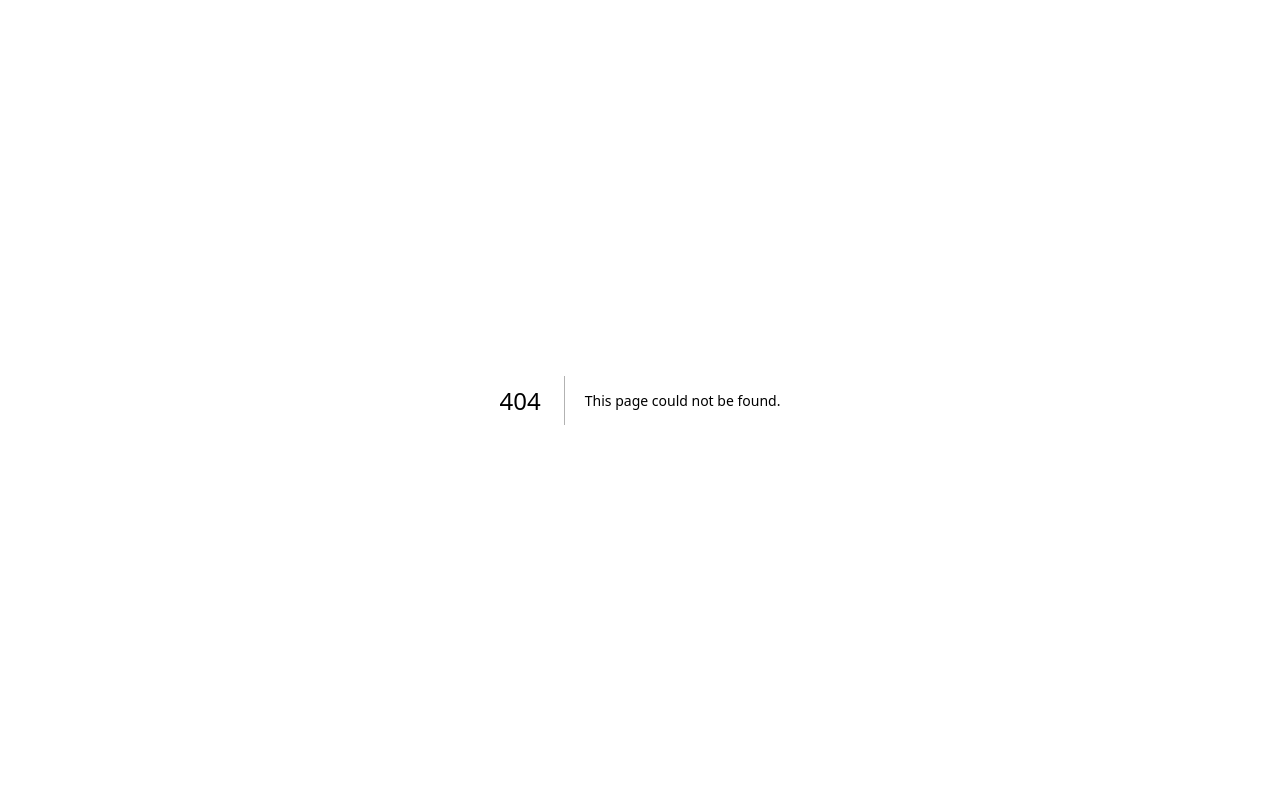
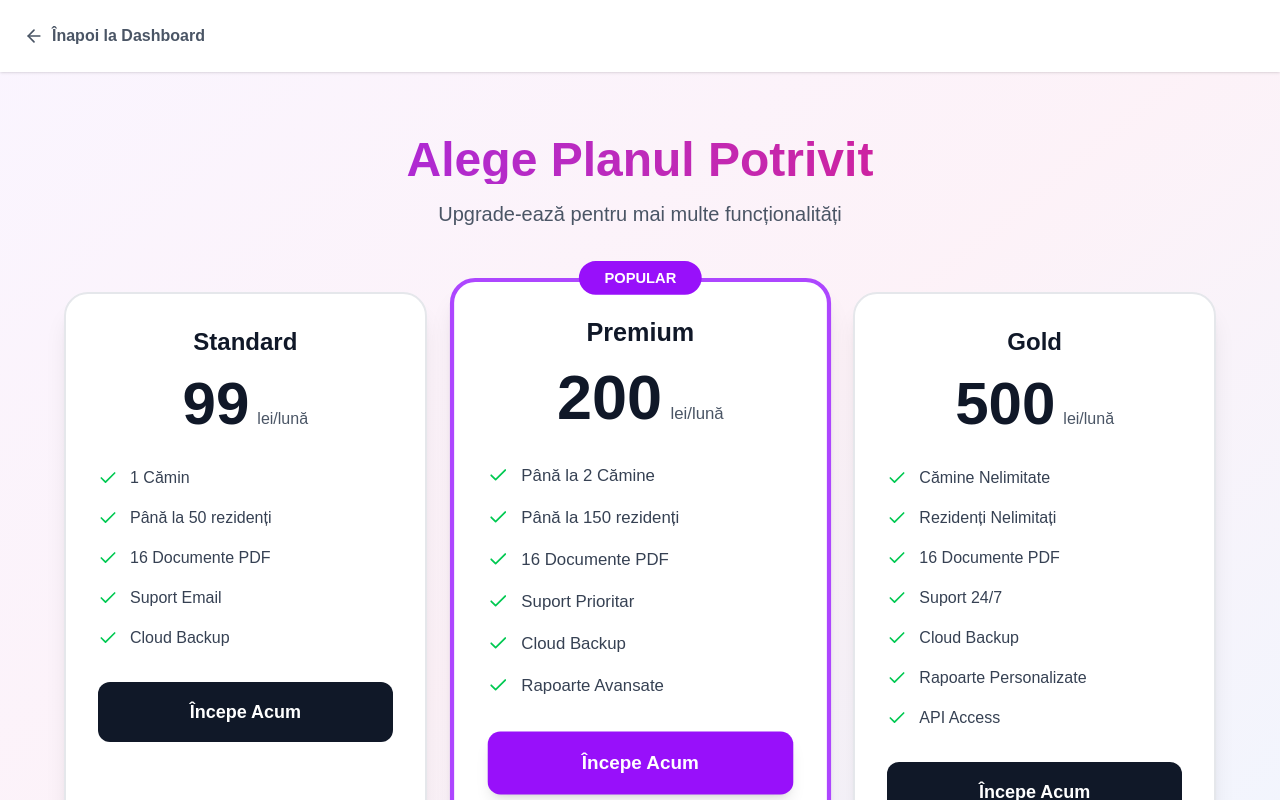
Before and after one commit to forsitex/admincamin, a Next.js app: page /pricing in a window 1280 px wide. Before the commit this address had no page. Shown: the top 800 px of the page. Built offline with nearby package versions, Linux system fonts and the light colour scheme.

Commit message:
✨ Added Upgrade button, Pricing page & Updated sidebar (removed Magazin/Organizații, added Galerie Foto)

```diff
--- a/app/dashboard-new/page.tsx
+++ b/app/dashboard-new/page.tsx
@@ -206,6 +206,12 @@ export default function DashboardNewPage() {
                 <span className="hidden sm:inline">Acasă</span>
               </Link>
               <Link
+                href="/pricing"
+                className="flex items-center gap-2 px-4 py-2 bg-gradient-to-r from-yellow-400 to-orange-500 text-white rounded-lg font-bold hover:from-yellow-500 hover:to-orange-600 transition shadow-lg"
+              >
+                ⭐ Upgrade
+              </Link>
+              <Link
                 href="/camine/add"
                 className="flex items-center gap-2 px-6 py-3 bg-purple-600 text-white rounded-lg font-semibold hover:bg-purple-700 transition shadow-lg"
               >
@@ -247,8 +253,8 @@ export default function DashboardNewPage() {
       {/* Content */}
       <div className="container mx-auto px-4 sm:px-6 py-8">
         <div className="grid grid-cols-1 md:grid-cols-2 lg:grid-cols-3 gap-6">
-          {camine.map((camin) => (
-            <div key={camin.id} className="bg-white rounded-lg shadow p-6">
+          {camine.map((camin, index) => (
+            <div key={`camin-${camin.id}-${index}`} className="bg-white rounded-lg shadow p-6">
               <div className="flex items-start justify-between mb-4">
                 <div className="w-12 h-12 bg-purple-100 rounded-lg flex items-center justify-center">
                   <Building className="w-6 h-6 text-purple-600" />
@@ -261,7 +267,7 @@ export default function DashboardNewPage() {
                   href={`/camine/${camin.id}`}
                   className="flex-1 px-4 py-2 bg-purple-600 text-white rounded-lg text-center font-semibold hover:bg-purple-700 transition"
                 >
-                  Deschide
+                  Vezi detalii
                 </Link>
                 <button
                   onClick={() => handleDeleteCamin(camin.id, camin.name)}
--- /dev/null
+++ b/app/pricing/page.tsx
@@ -0,0 +1,140 @@
+'use client';
+
+import Link from 'next/link';
+import { ArrowLeft, Check } from 'lucide-react';
+
+export default function PricingPage() {
+  const plans = [
+    {
+      name: 'Standard',
+      price: '99',
+      features: [
+        '1 Cămin',
+        'Până la 50 rezidenți',
+        '16 Documente PDF',
+        'Suport Email',
+        'Cloud Backup'
+      ],
+      buttonText: 'Începe Acum',
+      buttonClass: 'bg-gray-900 text-white hover:bg-black'
+    },
+    {
+      name: 'Premium',
+      price: '200',
+      popular: true,
+      features: [
+        'Până la 2 Cămine',
+        'Până la 150 rezidenți',
+        '16 Documente PDF',
+        'Suport Prioritar',
+        'Cloud Backup',
+        'Rapoarte Avansate'
+      ],
+      buttonText: 'Începe Acum',
+      buttonClass: 'bg-purple-600 text-white hover:bg-purple-700'
+    },
+    {
+      name: 'Gold',
+      price: '500',
+      features: [
+        'Cămine Nelimitate',
+        'Rezidenți Nelimitați',
+        '16 Documente PDF',
+        'Suport 24/7',
+        'Cloud Backup',
+        'Rapoarte Personalizate',
+        'API Access'
+      ],
+      buttonText: 'Începe Acum',
+      buttonClass: 'bg-gray-900 text-white hover:bg-black'
+    }
+  ];
+
+  return (
+    <div className="min-h-screen bg-gradient-to-br from-purple-50 via-pink-50 to-blue-50">
+      {/* Header */}
+      <div className="bg-white shadow">
+        <div className="container mx-auto px-4 sm:px-6 py-6">
+          <Link
+            href="/dashboard-new"
+            className="flex items-center gap-2 text-gray-600 hover:text-gray-900 transition"
+          >
+            <ArrowLeft className="w-5 h-5" />
+            <span className="font-semibold">Înapoi la Dashboard</span>
+          </Link>
+        </div>
+      </div>
+
+      {/* Content */}
+      <div className="container mx-auto px-4 sm:px-6 py-16">
+        <div className="text-center mb-16">
+          <h1 className="text-5xl font-black bg-gradient-to-r from-purple-600 to-pink-600 bg-clip-text text-transparent mb-4">
+            Alege Planul Potrivit
+          </h1>
+          <p className="text-xl text-gray-600">
+            Upgrade-ează pentru mai multe funcționalități
+          </p>
+        </div>
+
+        {/* Pricing Cards */}
+        <div className="grid md:grid-cols-3 gap-8 max-w-6xl mx-auto">
+          {plans.map((plan, index) => (
+            <div
+              key={index}
+              className={`
+                relative bg-white rounded-3xl shadow-xl p-8
+                ${plan.popular ? 'border-4 border-purple-500 transform scale-105' : 'border-2 border-gray-200'}
+                hover:shadow-2xl transition-all duration-300
+              `}
+            >
+              {plan.popular && (
+                <div className="absolute -top-4 left-1/2 -translate-x-1/2">
+                  <span className="bg-purple-600 text-white px-6 py-2 rounded-full text-sm font-bold">
+                    POPULAR
+                  </span>
+                </div>
+              )}
+
+              <div className="text-center mb-8">
+                <h3 className="text-2xl font-bold text-gray-900 mb-4">{plan.name}</h3>
+                <div className="flex items-baseline justify-center gap-2">
+                  <span className="text-6xl font-black text-gray-900">{plan.price}</span>
+                  <span className="text-gray-600">lei/lună</span>
+                </div>
+              </div>
+
+              <ul className="space-y-4 mb-8">
+                {plan.features.map((feature, idx) => (
+                  <li key={idx} className="flex items-start gap-3">
+                    <Check className="w-5 h-5 text-green-500 flex-shrink-0 mt-0.5" />
+                    <span className="text-gray-700">{feature}</span>
+                  </li>
+                ))}
+              </ul>
+
+              <button
+                className={`
+                  w-full py-4 rounded-xl font-bold text-lg transition-all
+                  ${plan.buttonClass}
+                  ${plan.popular ? 'shadow-lg' : ''}
+                `}
+              >
+                {plan.buttonText}
+              </button>
+            </div>
+          ))}
+        </div>
+
+        {/* Info */}
+        <div className="text-center mt-16">
+          <p className="text-gray-600 mb-4">
+            🔒 Plată securizată prin Stripe • 💳 Anulare oricând • 📧 Suport dedicat
+          </p>
+          <p className="text-sm text-gray-500">
+            Integrare Stripe disponibilă în curând
+          </p>
+        </div>
+      </div>
+    </div>
+  );
+}
--- a/components/Sidebar.tsx
+++ b/components/Sidebar.tsx
@@ -8,8 +8,7 @@ import {
   Shield,
   GraduationCap,
   Utensils,
-  ShoppingCart,
-  Building2,
+  Image,
   FileText,
   UserCircle,
   Users,
@@ -90,21 +89,12 @@ export default function Sidebar({ company, userEmail }: SidebarProps) {
       badge: 'Nou'
     },
     {
-      icon: ShoppingCart,
-      label: 'Magazin',
+      icon: Image,
+      label: 'Galerie Foto',
       href: '#',
-      color: 'text-yellow-600',
-      bgColor: 'bg-yellow-50',
-      hoverColor: 'hover:bg-yellow-100',
-      badge: 'Nou'
-    },
-    {
-      icon: Building2,
-      label: 'Organizații',
-      href: '#',
-      color: 'text-gray-600',
-      bgColor: 'bg-gray-50',
-      hoverColor: 'hover:bg-gray-100',
+      color: 'text-purple-600',
+      bgColor: 'bg-purple-50',
+      hoverColor: 'hover:bg-purple-100',
       badge: 'Soon'
     },
     {
@@ -211,13 +201,13 @@ export default function Sidebar({ company, userEmail }: SidebarProps) {
 
       {/* Menu Items */}
       <nav className="flex-1 p-4 space-y-2 overflow-y-auto">
-        {menuItems.map((item) => {
+        {menuItems.map((item, index) => {
           const Icon = item.icon;
           const isActive = pathname === item.href;
 
           return (
             <Link
-              key={item.href}
+              key={`menu-${item.label}-${index}`}
               href={item.href}
               className={`
                 flex items-center gap-4 px-4 py-3 rounded-xl transition-all duration-200
```
